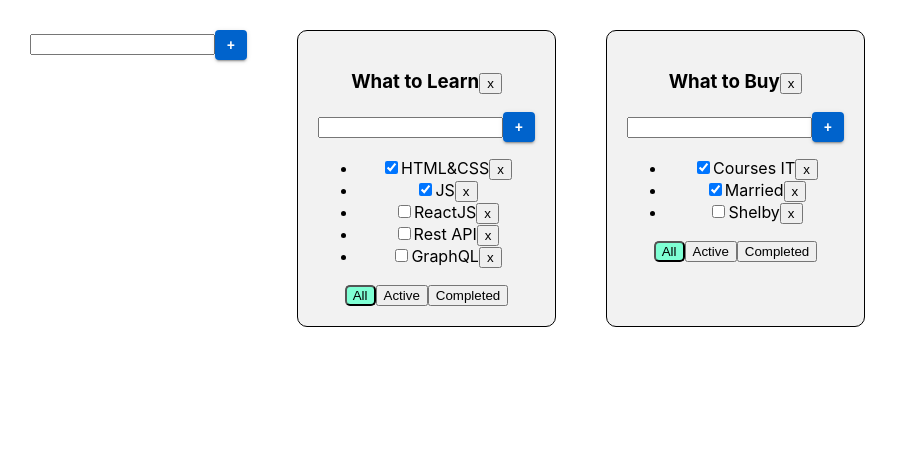
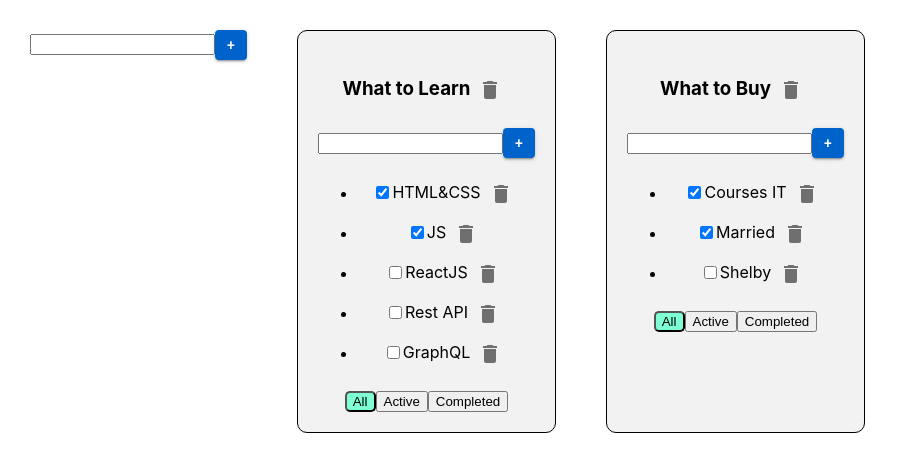
Before and after one commit to khadjaa/1-todolist, a React (Create React App) app: page / in a window 1280 px wide. Shown: the top 472 px of the page, without its empty margins (0-898 px from the left). Built offline with nearby package versions, Linux system fonts and the light colour scheme.

Commit message:
changed on remove IconButton

```diff
--- a/src/Todolist.tsx
+++ b/src/Todolist.tsx
@@ -3,6 +3,8 @@
 import {useState} from "react";
 import AddItemForm from "./AddItemForm";
 import {EditableSpan} from "./EditableSpan";
+import IconButton from '@mui/material/IconButton';
+import DeleteIcon from '@mui/icons-material/Delete';
 
 type PropsType = {
     todoListId: string
@@ -64,8 +66,9 @@
                        onClick={(e) =>
                            changeCheckBoxHandler1(el.id, e.currentTarget.checked)}/>
                 <EditableSpan title={el.title} changeTaskTitle={changeTaskTitleHandler}/>
-                <button onClick={() => onClickRemoveTaskHandler(el.id)}>x
-                </button>
+                <IconButton onClick={() => onClickRemoveTaskHandler(el.id)}>
+                    <DeleteIcon />
+                </IconButton>
             </li>
         )
     })
@@ -74,7 +77,9 @@
         <div className={"title"}>
             <h3>
                 <EditableSpan title={props.title} changeTaskTitle={changeTodoListTitleHandler}/>
-                <button onClick={removeTodoListHandler}>x</button>
+                <IconButton onClick={removeTodoListHandler}>
+                    <DeleteIcon />
+                </IconButton>
             </h3>
             <AddItemForm addItem={addTask}/>
             <ul>
```
